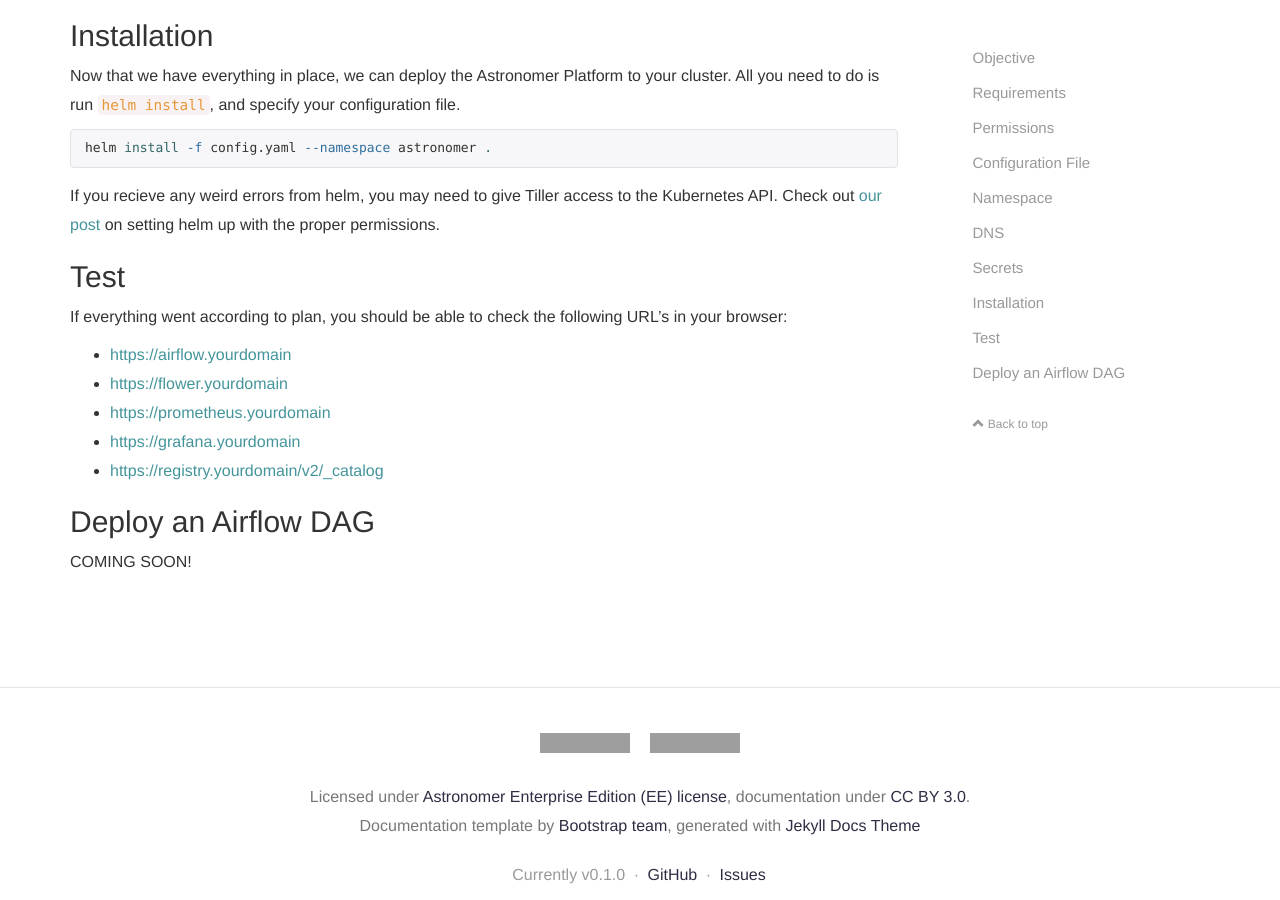
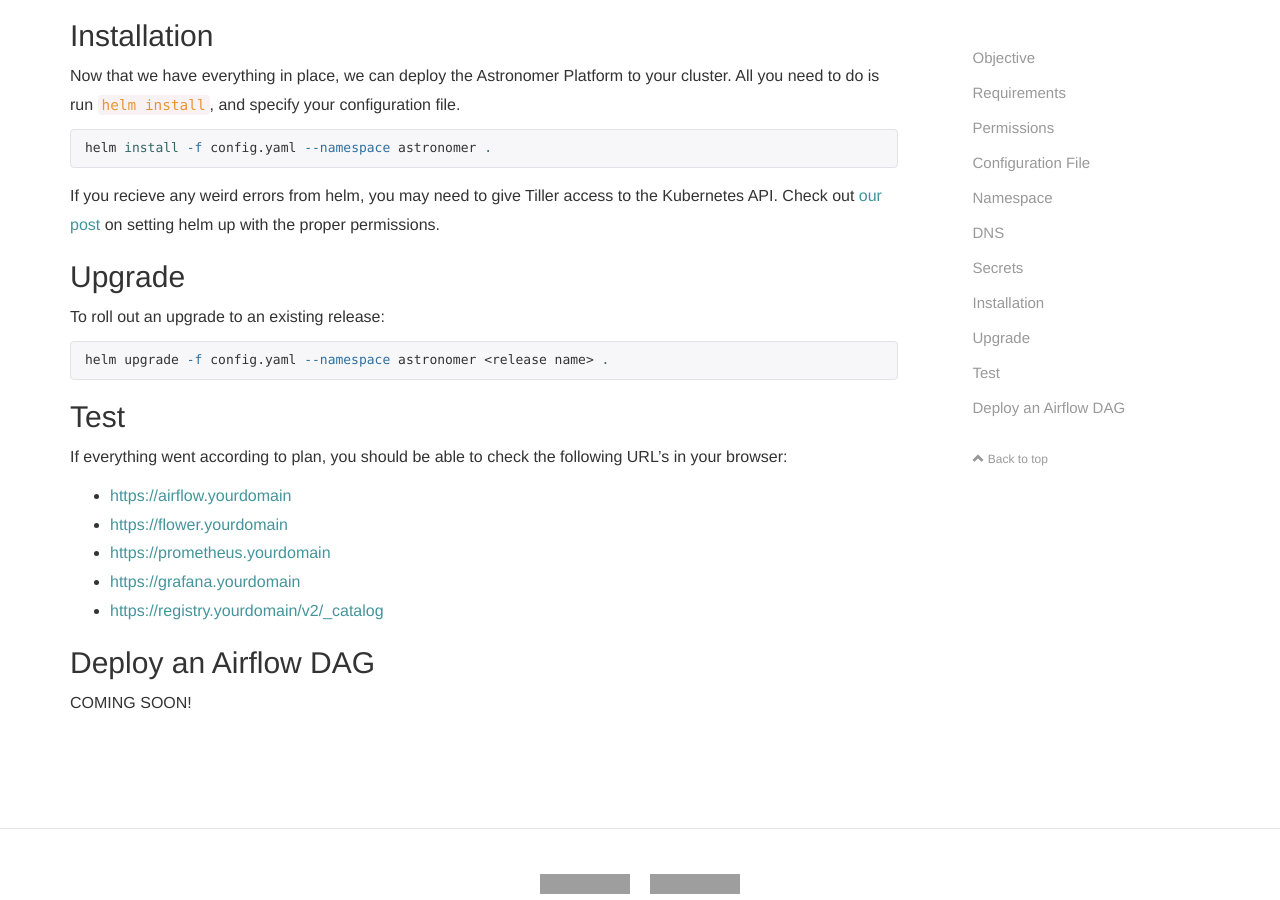
Before and after one commit to skynet/astronomer-ee, a Jekyll site: the page built from docs/pages/guides/google-cloud.md, in a window 1280 px wide and 900 px high, scrolled down 4874 px. Built offline with Jekyll 4.4.1, drawn with Linux system fonts in a browser that asks for light colours; nearby versions of some CDN libraries; comment, search, counter and statistics services are not loaded; grey boxes are pictures that could not be loaded.

Commit message:
Add Helm upgrade instructions

````diff
--- a/docs/pages/guides/google-cloud.md
+++ b/docs/pages/guides/google-cloud.md
@@ -169,6 +169,14 @@ helm install -f config.yaml --namespace astronomer .
 
 If you recieve any weird errors from helm, you may need to give Tiller access to the Kubernetes API. Check out [our post](/guides/helm) on setting helm up with the proper permissions.
 
+## Upgrade
+
+To roll out an upgrade to an existing release:
+
+```bash
+helm upgrade -f config.yaml --namespace astronomer <release name> .
+```
+
 ## Test
 
 If everything went according to plan, you should be able to check the following URL's in your browser:
````
